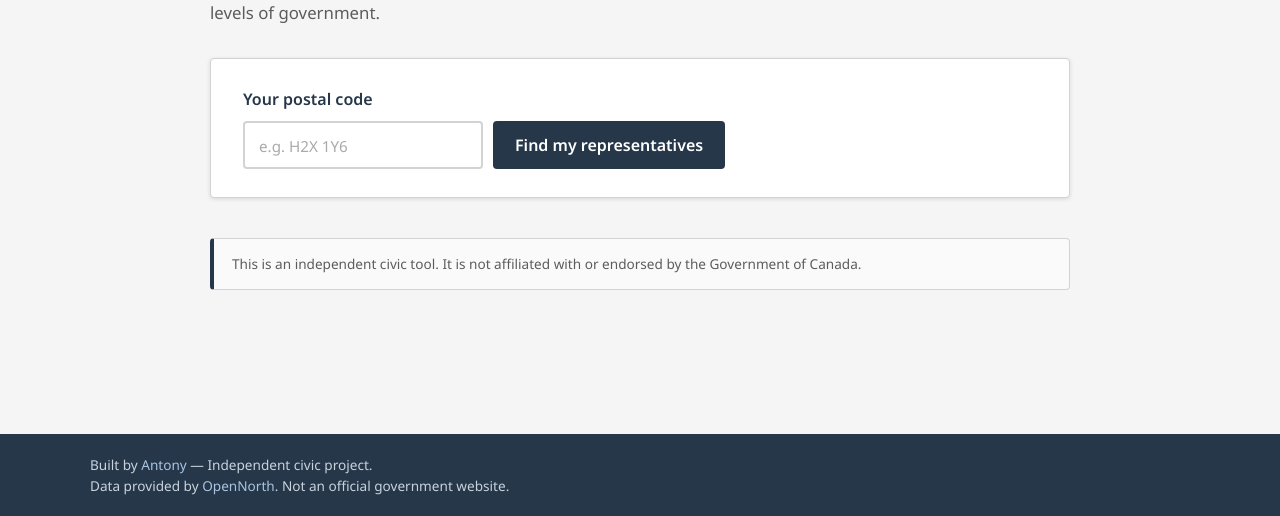
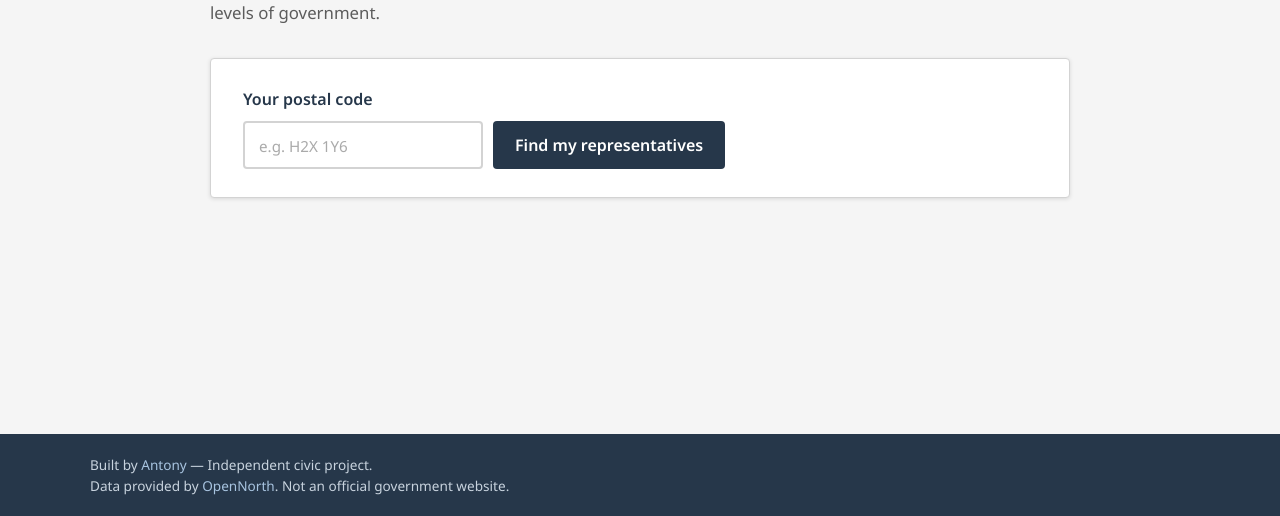
Before and after one commit to antonydis/canadian-representatives-finder, a Flask app: page / in a window 1280 px wide. Shown: the part 224-740 px from the top of the page. Run offline with Flask 3, Linux system fonts and the light colour scheme.

Commit message:
Remove disclaimer section from index.html
Removed the disclaimer from the index.html file.

```diff
--- a/web/templates/index.html
+++ b/web/templates/index.html
@@ -92,13 +92,13 @@
       <!-- Results (populated by JS) -->
       <div id="results" class="hidden" aria-live="polite"></div>
 
-      <!-- Disclaimer -->
+      <!--
       <div class="disclaimer-box" role="note">
         <span data-i18n="disclaimer">
-          This is an independent civic tool. It is not affiliated with or endorsed by the Government of Canada.
+          This is an independent civic tool.
         </span>
       </div>
-
+      -->
     </div>
   </main>
 
```
